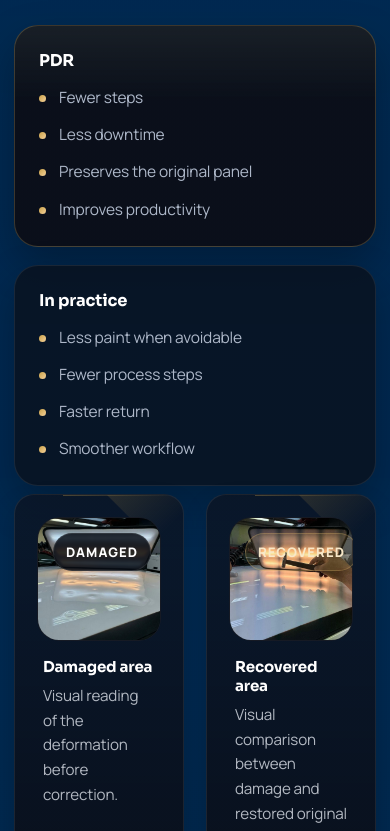
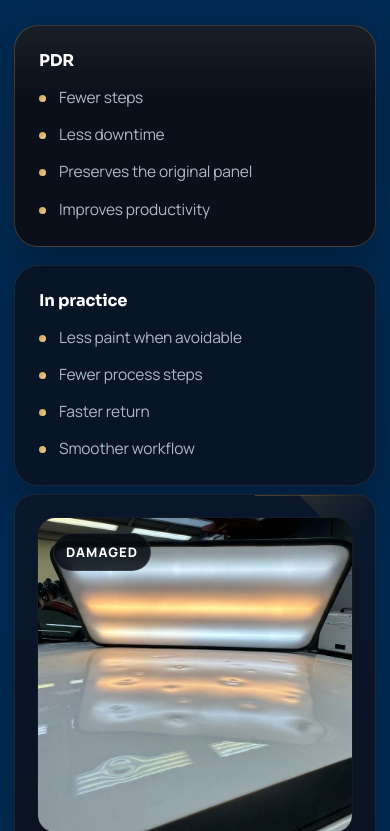
Before and after one commit to robsonchitto-dev/vittore-site, a plain HTML site: page english.html in a window 390 px wide. Shown: the part 11169-12000 px from the top of the page. Drawn offline with Linux system fonts and the light colour scheme; some icons are missing.

Commit message:
Empilha comparativo visual no mobile

```diff
--- a/css/style.css
+++ b/css/style.css
@@ -2228,9 +2228,38 @@ img {
   .faq-grid,
   .criteria-grid,
   .timeline,
+  .before-after-grid,
   .proof-real-gallery,
   .pdr-compare {
     grid-template-columns: 1fr;
+  }
+
+  .before-after-grid {
+    gap: 14px;
+  }
+
+  .comparison-card {
+    padding: 14px;
+    border-radius: 20px;
+  }
+
+  .comparison-media,
+  .comparison-media img {
+    border-radius: 18px;
+  }
+
+  .comparison-copy {
+    padding: 14px 4px 2px;
+  }
+
+  .comparison-copy strong {
+    font-size: 1rem;
+    line-height: 1.2;
+  }
+
+  .comparison-copy p {
+    font-size: 0.92rem;
+    line-height: 1.48;
   }
 
   .utility-menu {
```
